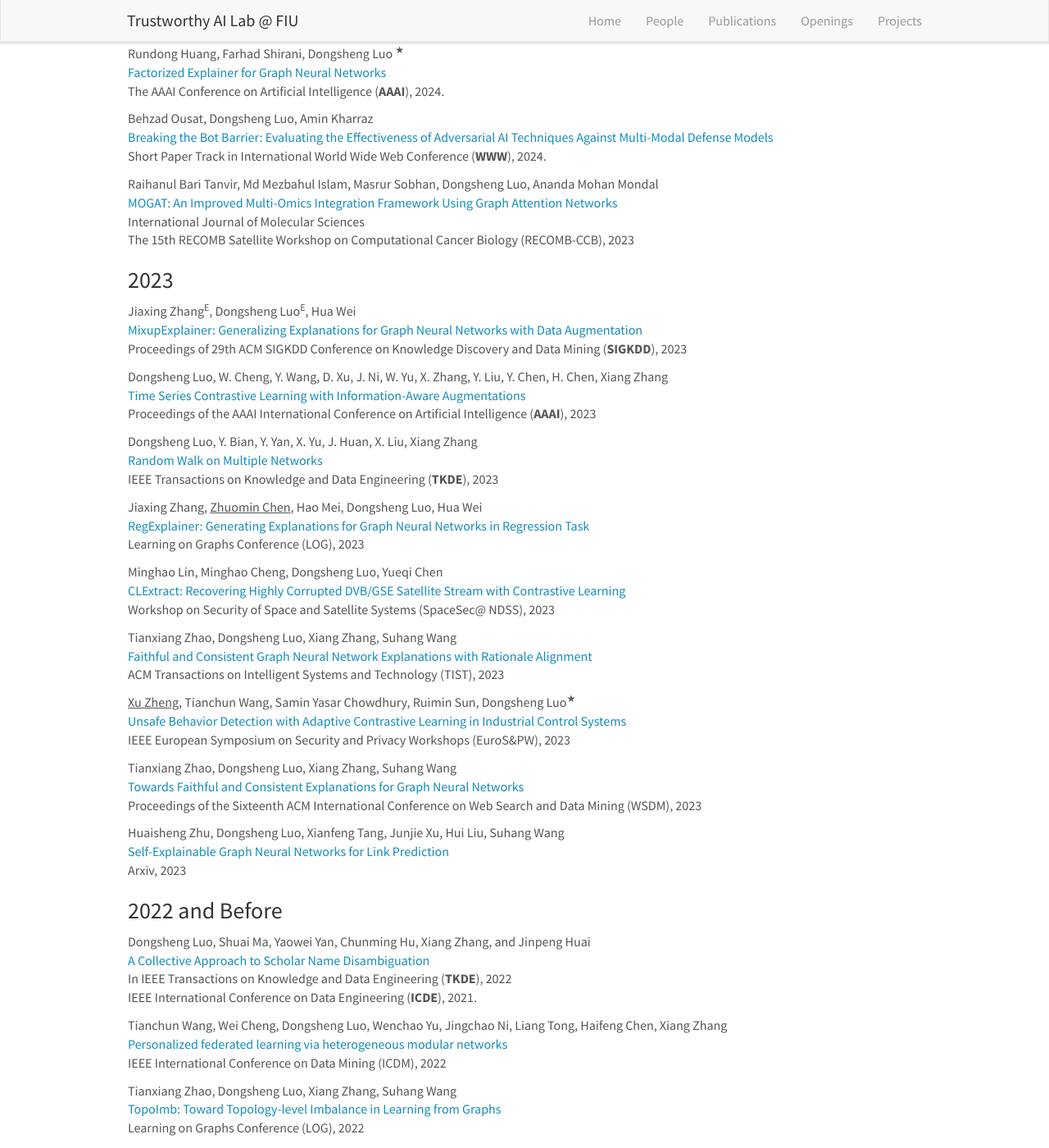
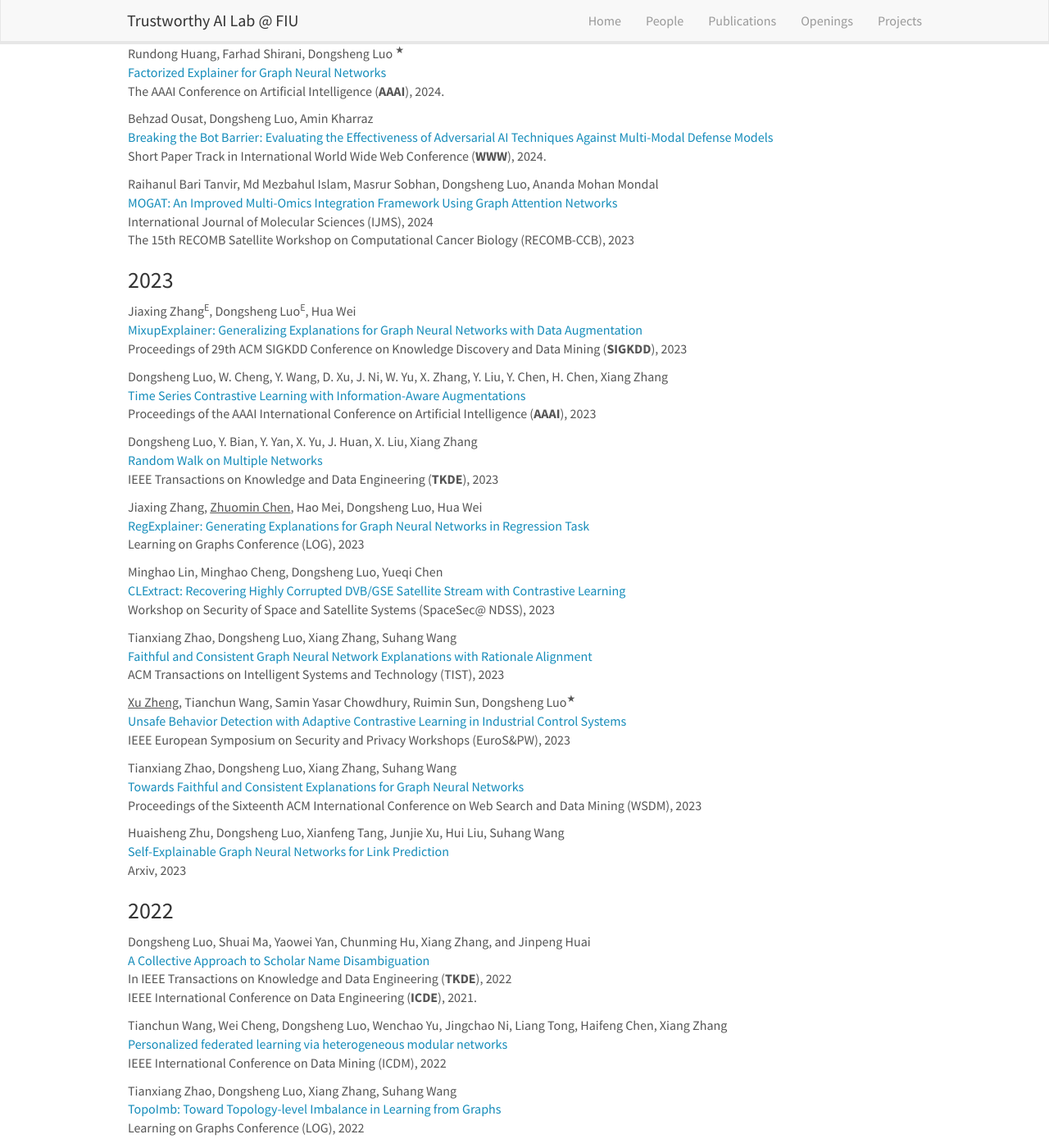
Before and after one commit to trustai4s-lab/trustai4s-lab.github.io, a Jekyll site: the page built from _pages/publications.md, in a window 1280 px wide and 1400 px high, scrolled down 1258 px. Shown: the whole window at 82% size. Built offline with Jekyll 4.4.1, drawn with Linux system fonts in a browser that asks for light colours; nearby versions of some CDN libraries.

Commit message:
Update publications.md

```diff
--- a/_pages/publications.md
+++ b/_pages/publications.md
@@ -75,7 +75,7 @@ Short Paper Track in International World Wide Web Conference (**WWW**), 2024.
 
 Raihanul Bari Tanvir, Md Mezbahul Islam, Masrur Sobhan, Dongsheng Luo, Ananda Mohan Mondal\
 [MOGAT: An Improved Multi-Omics Integration Framework Using Graph Attention Networks]()\
-International Journal of Molecular Sciences\
+International Journal of Molecular Sciences (IJMS), 2024\
 The 15th RECOMB Satellite Workshop on Computational Cancer Biology (RECOMB-CCB), 2023
 
 ### 2023
@@ -116,7 +116,7 @@ Huaisheng Zhu, Dongsheng Luo, Xianfeng Tang, Junjie Xu, Hui Liu, Suhang Wang\
 [Self-Explainable Graph Neural Networks for Link Prediction]()\
 Arxiv, 2023
 
-### 2022 and Before
+### 2022
 
 Dongsheng Luo, Shuai Ma, Yaowei Yan, Chunming Hu, Xiang Zhang, and Jinpeng Huai\
 [A Collective Approach to Scholar Name Disambiguation](https://ieeexplore.ieee.org/document/9147044)\
```
Also changed, not shown: other parts of _pages/publications.md (+2 -0 lines).
